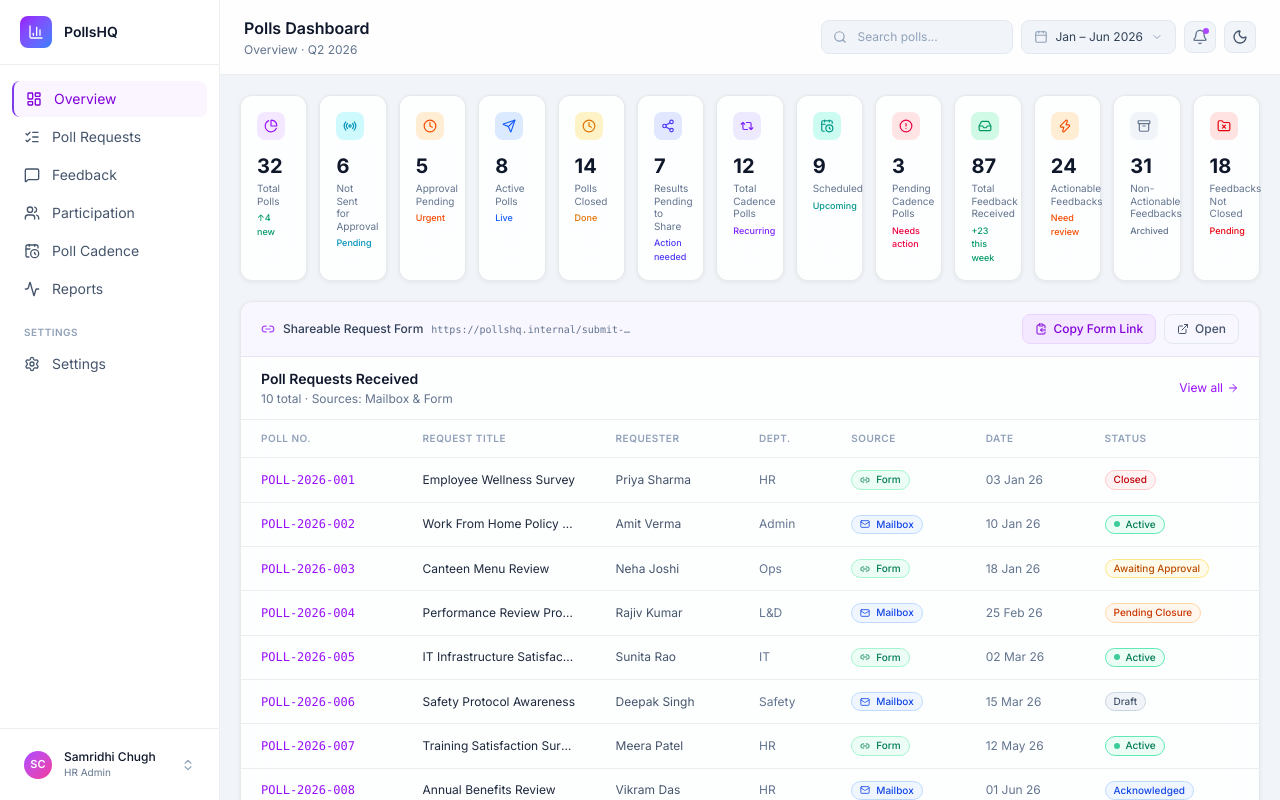
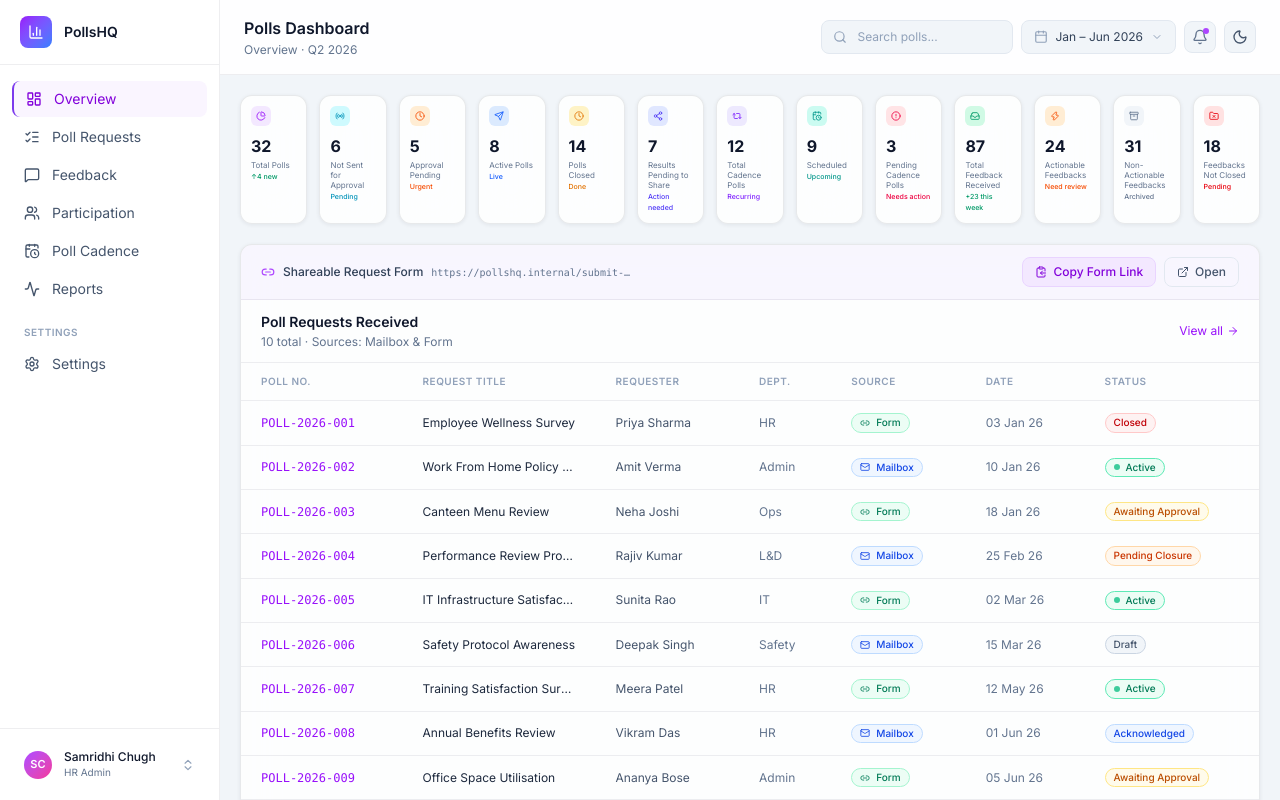
Before and after one commit to samridhichugh2000-hue/Pollsmockup, a Next.js app: page / in a window 1280 px wide. Shown: the top 800 px of the page. Built offline with nearby package versions, Linux system fonts and the light colour scheme.

Commit message:
shrink KPI cards: smaller padding, icon, and text

```diff
--- a/components/dashboard/KPICards.tsx
+++ b/components/dashboard/KPICards.tsx
@@ -30,17 +30,17 @@ export function KPICards() {
         return (
           <div
             key={kpi.label}
-            className={`glass glass-hover rounded-xl p-4 border-t-2 ${col.border} transition-all cursor-pointer fade-up`}
+            className={`glass glass-hover rounded-xl p-2.5 border-t-2 ${col.border} transition-all cursor-pointer fade-up`}
             style={{ animationDelay: `${i * 55}ms` }}
           >
-            <div className="flex items-start justify-between mb-3">
-              <div className={`w-7 h-7 rounded-lg ${col.iconBg} flex items-center justify-center flex-shrink-0`}>
-                <Icon className={`w-3.5 h-3.5 ${col.iconTxt}`} />
+            <div className="flex items-start justify-between mb-2">
+              <div className={`w-5 h-5 rounded-md ${col.iconBg} flex items-center justify-center flex-shrink-0`}>
+                <Icon className={`w-2.5 h-2.5 ${col.iconTxt}`} />
               </div>
             </div>
-            <p className="text-xl font-bold text-slate-900 dark:text-slate-100">{kpi.value}</p>
-            <p className="text-[10px] text-slate-500 dark:text-slate-500 mt-0.5 leading-tight">{kpi.label}</p>
-            <p className={`text-[9px] font-medium mt-1 ${col.delta}`}>{kpi.delta}</p>
+            <p className="text-base font-bold text-slate-900 dark:text-slate-100">{kpi.value}</p>
+            <p className="text-[8px] text-slate-500 dark:text-slate-500 mt-0.5 leading-tight">{kpi.label}</p>
+            <p className={`text-[7px] font-medium mt-0.5 ${col.delta}`}>{kpi.delta}</p>
           </div>
         );
       })}
```
